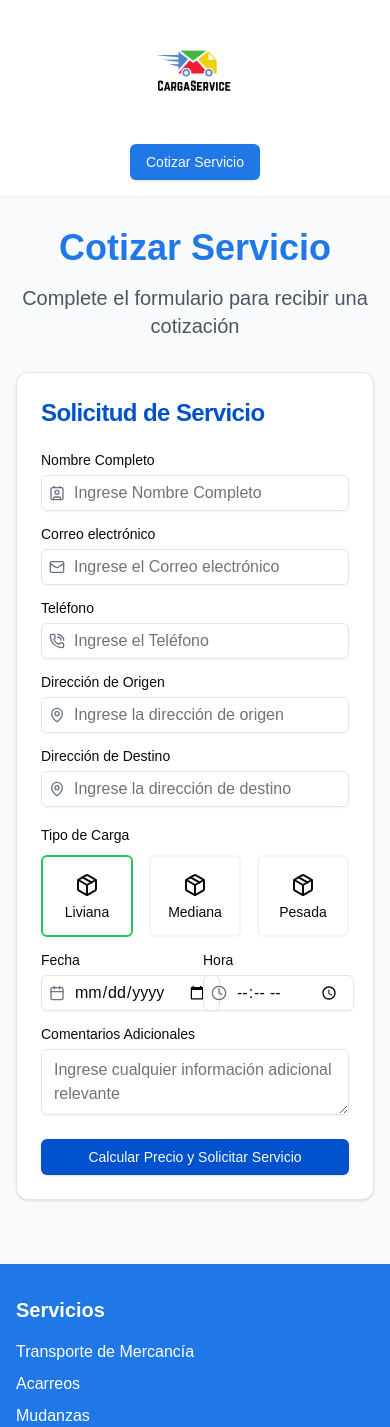
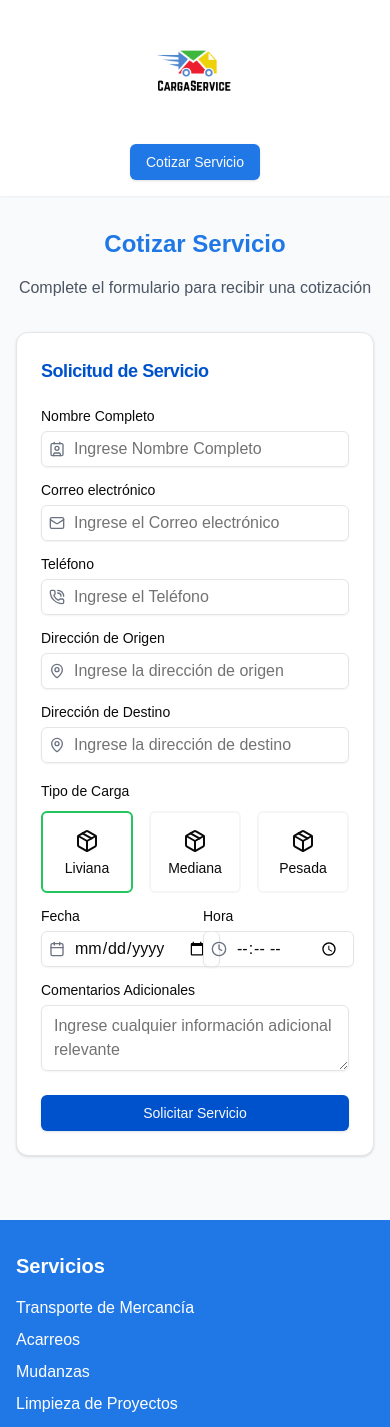
Before and after one commit to dguarisma/carga-service, a Next.js app: page /cotizar in a window 390 px wide. Shown: the top 1427 px of the page. Built offline with nearby package versions, Linux system fonts and the light colour scheme.

Commit message:
ADD font style responsive

```diff
--- a/app/cotizar/page.tsx
+++ b/app/cotizar/page.tsx
@@ -10,10 +10,10 @@ export default function QuotePage() {
       <main className="container mx-auto px-4 py-8">
         <div className="max-w-6xl mx-auto space-y-8">
           <div className="text-center space-y-4">
-            <h1 className="text-4xl font-bold text-[#2078E6]">
+            <h1 className="text-2xl sm:text-4xl font-bold text-[#2078E6]">
               Cotizar Servicio
             </h1>
-            <p className="text-xl text-gray-600">
+            <p className="text-base sm:text-xl text-gray-600">
               Complete el formulario para recibir una cotización
             </p>
           </div>
--- a/app/page.tsx
+++ b/app/page.tsx
@@ -13,10 +13,10 @@ export default function Home() {
         <div className="max-w-6xl mx-auto space-y-12">
           {/* Hero Section */}
           <div className="text-center space-y-4">
-            <h1 className="text-5xl font-bold text-[#2078E6]">
+            <h1 className="sm:text-4xl text-2xl font-bold text-[#2078E6]">
               Bienvenidos a CargaService
             </h1>
-            <p className="text-xl text-gray-600">
+            <p className="sm:text-xl text-base text-gray-600">
               Servicios de Transporte Rápido y Seguro
             </p>
           </div>
@@ -24,10 +24,10 @@ export default function Home() {
           {/* Main Content */}
           <div className="grid md:grid-cols-2 gap-8 items-center">
             <div className="space-y-6">
-              <h2 className="text-3xl font-bold text-[#2078E6]">
+              <h2 className="sm:text-2xl text-balance text-lg font-bold text-[#2078E6]">
                 SERVICIOS DE TRASLADOS ADAPTADOS A TUS NECESIDADES:
               </h2>
-              <ul className="space-y-3 text-lg">
+              <ul className="space-y-3 text-base sm:text-lg">
                 <li className="flex items-center gap-2">
                   <div className="w-2 h-2 rounded-full bg-[#02AD25]" />
                   TRANSPORTE DE MERCANCIA
--- a/components/service-form.tsx
+++ b/components/service-form.tsx
@@ -50,7 +50,7 @@ export function ServiceForm() {
   return (
     <Card className="w-full max-w-2xl mx-auto">
       <CardHeader>
-        <CardTitle className="text-2xl font-bold text-[#0052CC]">Solicitud de Servicio</CardTitle>
+        <CardTitle className="text-lg sm:text-2xl font-bold text-[#0052CC]">Solicitud de Servicio</CardTitle>
       </CardHeader>
       <CardContent>
         <form onSubmit={handleSubmit} className="space-y-6">
@@ -219,7 +219,7 @@ export function ServiceForm() {
           <Button
             disabled={isSubmitting}
             type="submit" className="w-full bg-[#0052CC] hover:bg-[#0052CC]/90">
-            {isSubmitting ? 'Enviando...' : '  Calcular Precio y Solicitar Servicio'}
+            {isSubmitting ? 'Enviando...' : 'Solicitar Servicio'}
           </Button>
 
         </form>
```
